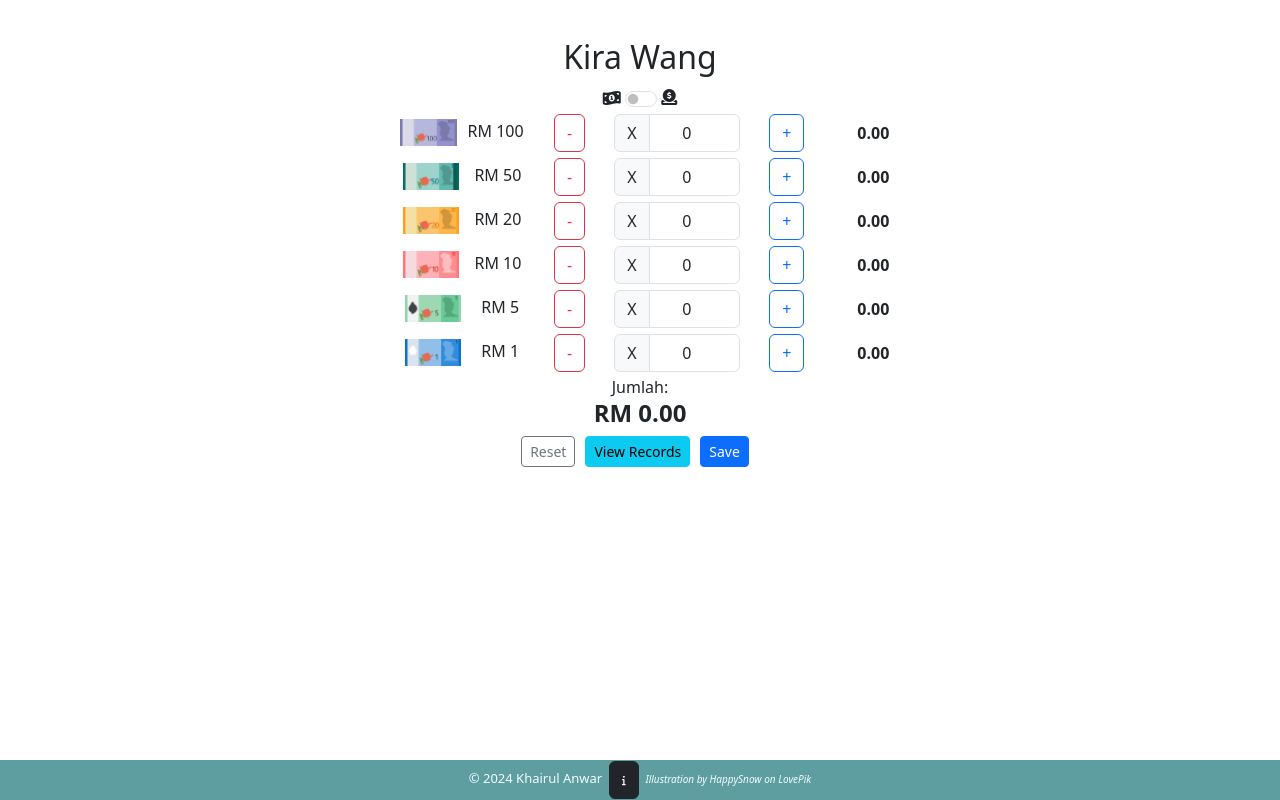
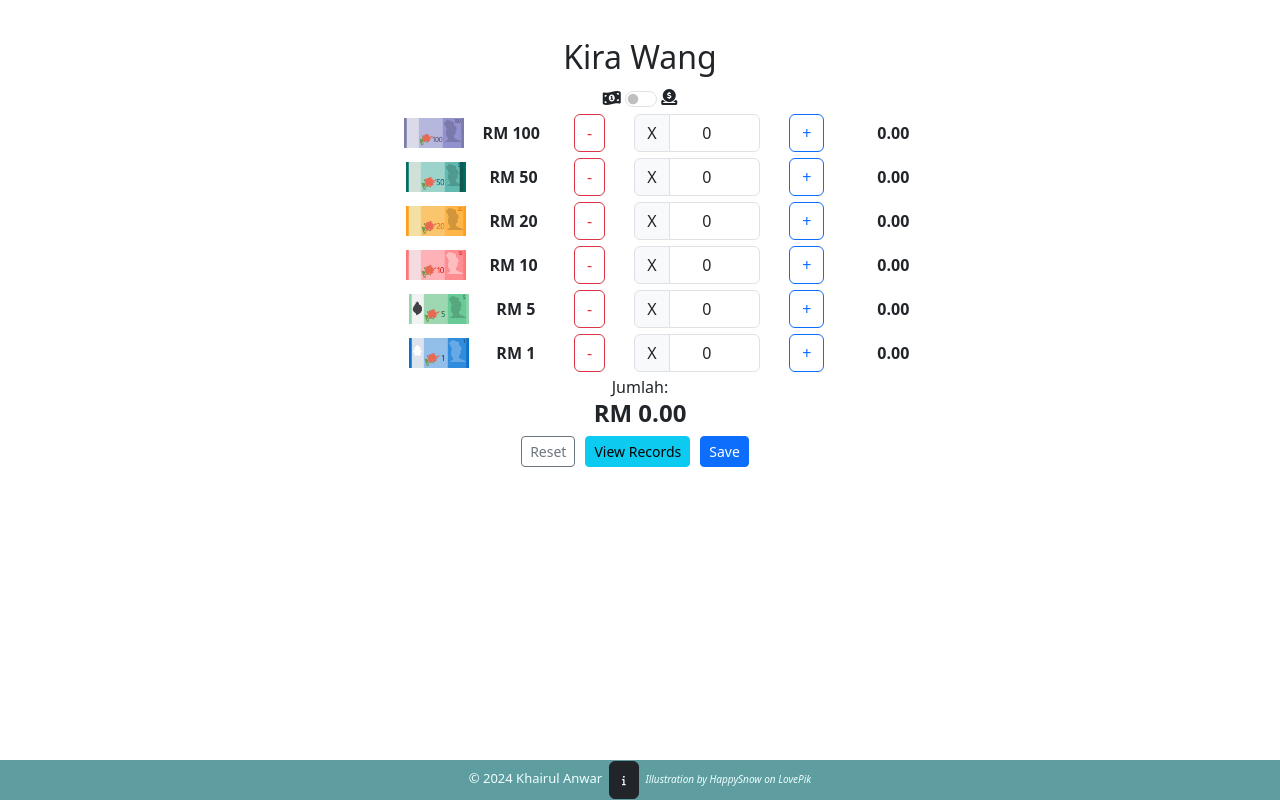
Before and after one commit to KAnwar87/KiraWang, a React (Vite) app: page / in a window 1280 px wide. Built offline with nearby package versions, Linux system fonts and the light colour scheme.

Commit message:
240423 Perfect

```diff
--- a/src/GayaKiraWang.css
+++ b/src/GayaKiraWang.css
@@ -51,14 +51,8 @@
 .row {
     display:flexbox;
     /* Use flexbox */
-
     flex-wrap: nowrap;
     /* Ensure items don't wrap to the next line */
-
-    /* justify-content:space-evenly;  */
-    /* Distribute items evenly along the main axis */
-    /* justify-content: center; */
-
     align-items: center;
     /* Center items vertically */
     gap: 5px;
@@ -71,7 +65,7 @@
 
 /* .col {
 
-    border: 0.5px solid;
+    border: 0.1px solid;
 } */
 
 .duit {
@@ -79,14 +73,28 @@
     justify-content:space-around;
     flex-wrap: nowrap;
     /* width: auto; */
-    min-width: 150px;
+    min-width: 170px;
 }
-.gambarDuit {
-    height: 27px;
+.gambarDuitKertas {
+    height: 30px;
+    width: 60px;
 }
-
-.banknote, .denomination {
-    display: inline-block;
+/* .gambarDuitSyiling {
+    height: 30px;
+    width: auto;
+} */
+.banknote {
+    /* display: flex; */
+    /* justify-content: center; */
+    align-items: center;
+    margin: auto;
+}
+.denomination {
+    /* display: flex; */
+    /* justify-content: center; */
+    font-weight: 600;
+    align-items: center;
+    margin: auto;
 }
 
 .darabInput {
--- a/src/KiraWang.jsx
+++ b/src/KiraWang.jsx
@@ -362,7 +362,7 @@ useEffect(() => {
 
             <div className='row satuRatusRinggit'>
                 <div className='col duit'>
-                    <div className="banknote"><img className="gambarDuit" src="./DuitKertasRM100.png" alt="RM50"></img> &nbsp; </div>
+                    <div className="banknote"><img className="gambarDuitKertas" src="./DuitKertasRM100.png" alt="RM50"></img> &nbsp; </div>
                     <div className='denomination'><span>RM 100</span></div>
                 </div>
                 <div className='col minus'><button type="button" className="btn btn-outline-danger" onClick={handleRM100minusButton}>-</button></div>
@@ -378,7 +378,7 @@ useEffect(() => {
 
             <div className='row limaPuluhRinggit'>
                 <div className='col duit'>
-                    <div className="banknote"><img className="gambarDuit" src="./DuitKertasRM50.png" alt="RM50"></img> &nbsp; </div>
+                    <div className="banknote"><img className="gambarDuitKertas" src="./DuitKertasRM50.png" alt="RM50"></img> &nbsp; </div>
                     <div className='denomination'><span>RM 50</span></div>
                 </div>
                 <div className='col minus'><button type="button" className="btn btn-outline-danger" onClick={handleRM50minusButton}>-</button></div>
@@ -394,7 +394,7 @@ useEffect(() => {
 
             <div className='row duaPuluhRinggit'>
                 <div className='col duit'>
-                    <div className="banknote"><img className="gambarDuit" src="./DuitKertasRM20.png" alt="RM20"></img> &nbsp; </div>
+                    <div className="banknote"><img className="gambarDuitKertas" src="./DuitKertasRM20.png" alt="RM20"></img> &nbsp; </div>
                     <div className='denomination'><span>RM 20</span></div>
                 </div>
                 <div className='col minus'><button type="button" className="btn btn-outline-danger" onClick={handleRM20minusButton}>-</button></div>
@@ -410,7 +410,7 @@ useEffect(() => {
 
             <div className='row sePuluhRinggit'>
                 <div className='col duit'>
-                    <div className="banknote"><img className="gambarDuit" src="./DuitKertasRM10.png" alt="RM10"></img> &nbsp; </div>
+                    <div className="banknote"><img className="gambarDuitKertas" src="./DuitKertasRM10.png" alt="RM10"></img> &nbsp; </div>
                     <div className='denomination'><span>RM 10</span></div>
                 </div>
                 <div className='col minus'><button type="button" className="btn btn-outline-danger" onClick={handleRM10minusButton}>-</button></div>
@@ -426,7 +426,7 @@ useEffect(() => {
 
             <div className='row limaRinggit'>
                 <div className='col duit'>
-                    <div className="banknote"><img className="gambarDuit" src="./DuitKertasRM5.png" alt="RM5"></img> &nbsp; </div>
+                    <div className="banknote"><img className="gambarDuitKertas" src="./DuitKertasRM5.png" alt="RM5"></img> &nbsp; </div>
                     <div className='denomination'><span>RM 5</span></div>
                 </div>
                 <div className='col minus'><button type="button" className="btn btn-outline-danger" onClick={handleRM5minusButton}>-</button></div>
@@ -442,7 +442,7 @@ useEffect(() => {
 
             <div className='row satuRinggit'>
                 <div className='col duit'>
-                    <div className="banknote"><img className="gambarDuit" src="./DuitKertasRM1.png" alt="RM1"></img> &nbsp; </div>
+                    <div className="banknote"><img className="gambarDuitKertas" src="./DuitKertasRM1.png" alt="RM1"></img> &nbsp; </div>
                     <div className='denomination'><span>RM 1</span></div>
                 </div>
                 <div className='col minus'><button type="button" className="btn btn-outline-danger" onClick={handleRM1minusButton}>-</button></div>
@@ -459,7 +459,7 @@ useEffect(() => {
             {showDuitSyiling && (
                 <div className='row limaPuluhSen'>
                     <div className='col duit'>
-                        <div className="banknote"><img className="gambarDuit" src="./DuitSyiling50sen.png" alt="RM0.50"></img> &nbsp; </div>
+                        <div className="banknote"><img className="gambarDuitSyiling" src="./DuitSyiling50sen.png" alt="RM0.50" style={{ height: "30px", width: "auto" }}></img> &nbsp; </div>
                         <div className='denomination'><span>50 sen</span></div>
                     </div>
                     <div className='col minus'><button type="button" className="btn btn-outline-danger" onClick={handleSen50minusButton}>-</button></div>
@@ -477,7 +477,7 @@ useEffect(() => {
             {showDuitSyiling && (
                 <div className='row duaPuluhSen'>
                     <div className='col duit'>
-                        <div className="banknote"><img className="gambarDuit" src="./DuitSyiling20sen.png" alt="RM0.20"></img> &nbsp; </div>
+                        <div className="banknote"><img className="gambarDuitSyiling" src="./DuitSyiling20sen.png" alt="RM0.20" style={{ height: "28px", width: "auto" }}></img> &nbsp; </div>
                         <div className='denomination'><span>20 sen</span></div>
                     </div>
                     <div className='col minus'><button type="button" className="btn btn-outline-danger" onClick={handleSen20minusButton}>-</button></div>
@@ -495,7 +495,7 @@ useEffect(() => {
             {showDuitSyiling && (
                 <div className='row sePuluhSen'>
                     <div className='col duit'>
-                        <div className="banknote"><img className="gambarDuit" src="./DuitSyiling10sen.png" alt="RM0.10"></img> &nbsp; </div>
+                        <div className="banknote"><img className="gambarDuitSyiling" src="./DuitSyiling10sen.png" alt="RM0.10" style={{ height: "25px", width: "auto" }}></img> &nbsp; </div>
                         <div className='denomination'><span>10 sen</span></div>
                     </div>
                     <div className='col minus'><button type="button" className="btn btn-outline-danger" onClick={handleSen10minusButton}>-</button></div>
@@ -514,7 +514,7 @@ useEffect(() => {
             {showDuitSyiling && (
                 <div className='row limaSen'>
                     <div className='col duit'>
-                        <div className="banknote"><img className="gambarDuit" src="./DuitSyiling5sen.png" alt="RM0.05"></img> &nbsp; </div>
+                        <div className="banknote"><img className="gambarDuitSyiling" src="./DuitSyiling5sen.png" alt="RM0.05" style={{ height: "24px", width: "auto" }}></img> &nbsp; </div>
                         <div className='denomination'><span>5 sen</span></div>
                     </div>
                     <div className='col minus'><button type="button" className="btn btn-outline-danger" onClick={handleSen5minusButton}>-</button></div>
@@ -575,7 +575,7 @@ useEffect(() => {
                                 <div className="titleAndClear">
                                     <div className="tacTitle"><h5 className="modal-title">View Records</h5></div>
                                     <div className="tacClear">
-                                        <button type="button" className="btn btn-outline-danger btn-sm" onClick={() => { handleClearAllRecord(); handleShowModalViewData() }}><i class="fa-solid fa-delete-left"></i> Delete All</button>
+                                        <button type="button" className="btn btn-outline-danger btn-sm" onClick={() => { handleClearAllRecord(); handleShowModalViewData() }}><i className="fa-solid fa-delete-left"></i> Delete All</button>
                                     </div>
                                 </div>
 
```
